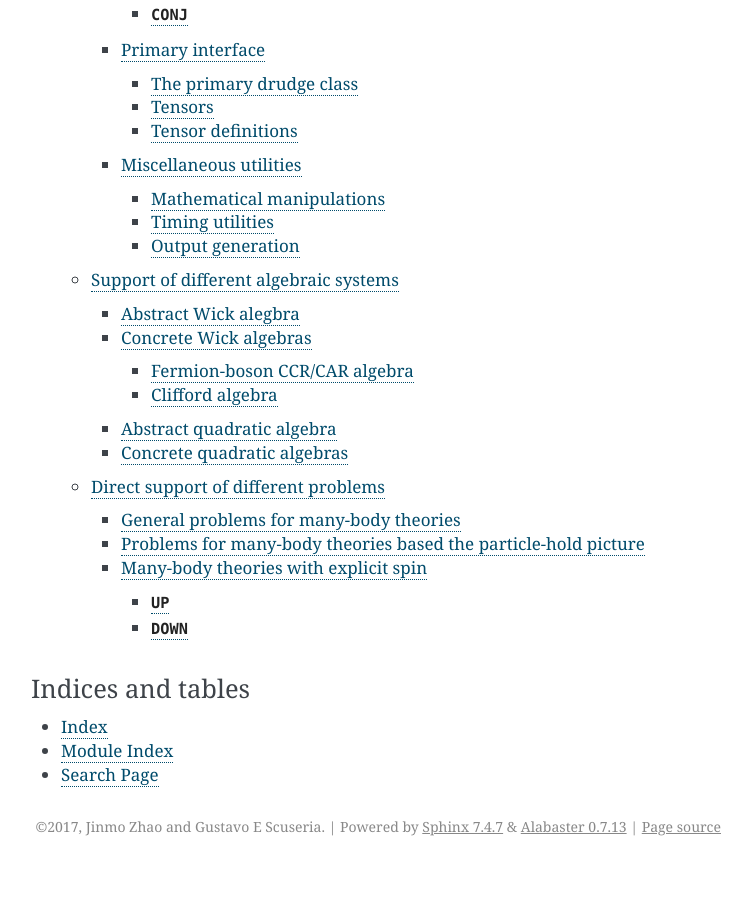
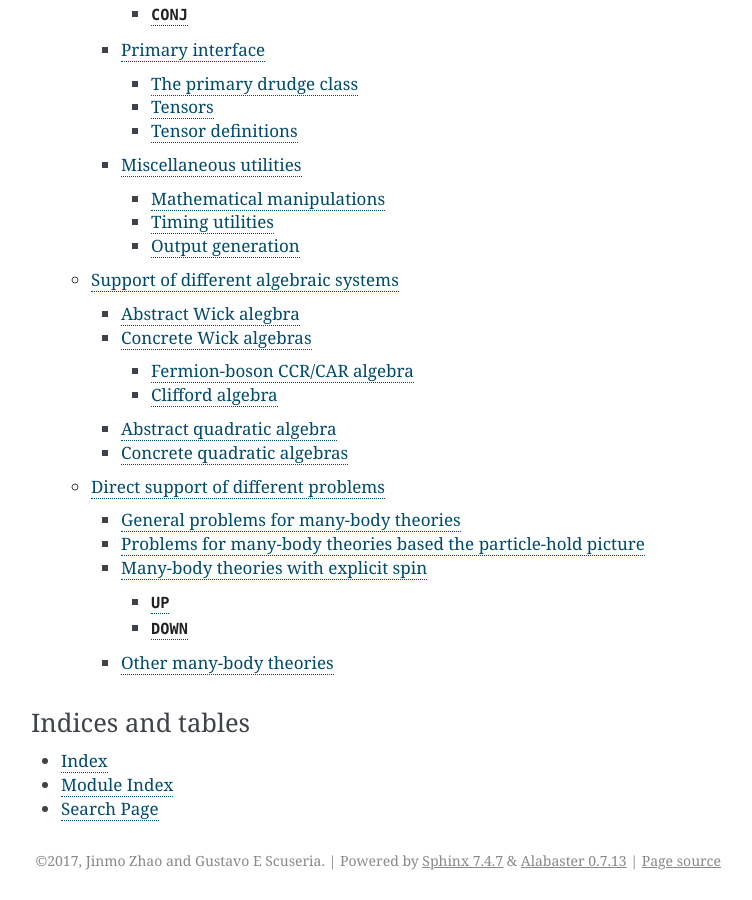
Before and after one commit to tschijnmo/drudge, a Sphinx documentation site: the page built from docs/index.rst, in a window 1280 px wide and 900 px high, scrolled down 2212 px. Shown: the whole window, without its empty margins (389-1141 px from the left). Built offline with Sphinx 7.4.7, drawn with Linux system fonts in a browser that asks for light colours; before the commit the page ends 3078 px from its top, so only the background shows below that.

```diff
--- a/docs/api/problems.rst
+++ b/docs/api/problems.rst
@@ -50,3 +50,11 @@ Many-body theories with explicit spin
 .. autoclass:: RestrictedPartHoleDrudge
     :members:
     :special-members:
+
+
+Other many-body theories
+++++++++++++++++++++++++
+
+.. autoclass:: BogoliubovDrudge
+    :members:
+    :special-members:
--- a/drudge/__init__.py
+++ b/drudge/__init__.py
@@ -12,7 +12,7 @@ from .wick import WickDrudge
 from .fock import (
     CR, AN, FERMI, BOSE, FockDrudge, GenMBDrudge, PartHoleDrudge,
     UP, DOWN, SpinOneHalfGenDrudge, SpinOneHalfPartHoleDrudge,
-    RestrictedPartHoleDrudge
+    RestrictedPartHoleDrudge, BogoliubovDrudge
 )
 from .genquad import GenQuadDrudge, GenQuadLatticeDrudge
 from .su2 import SU2LatticeDrudge
@@ -57,6 +57,7 @@ __all__ = [
     'UP', 'DOWN',
     'SpinOneHalfGenDrudge', 'SpinOneHalfPartHoleDrudge',
     'RestrictedPartHoleDrudge',
+    'BogoliubovDrudge',
 
     # Other algebraic systems.
     'GenQuadDrudge',
```
